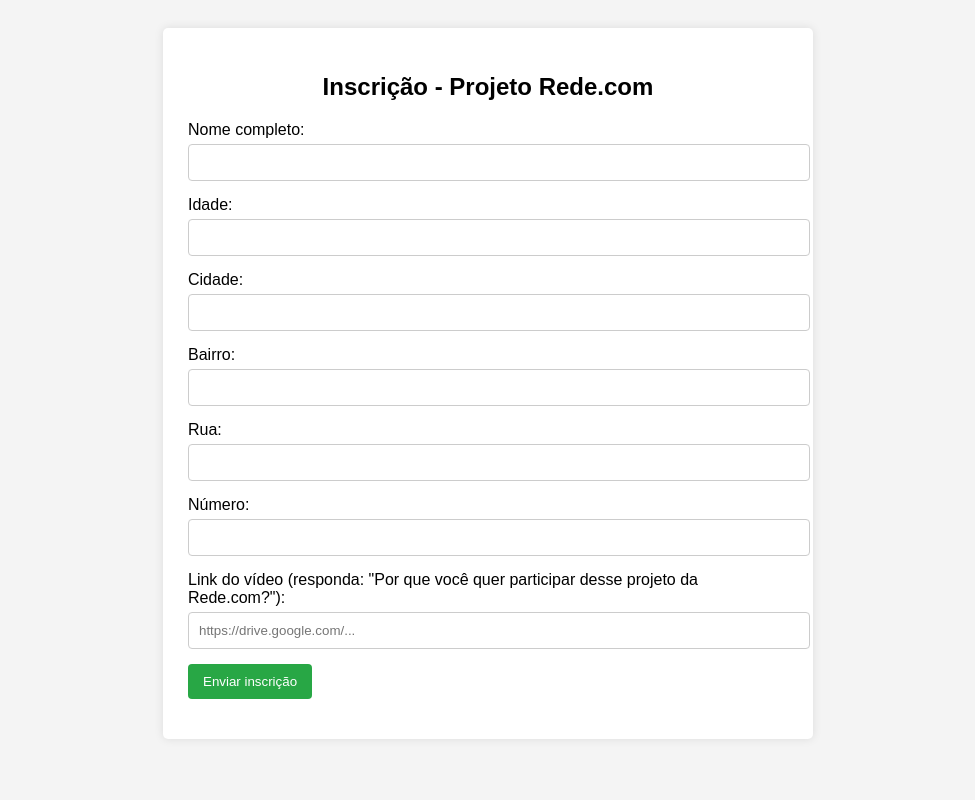
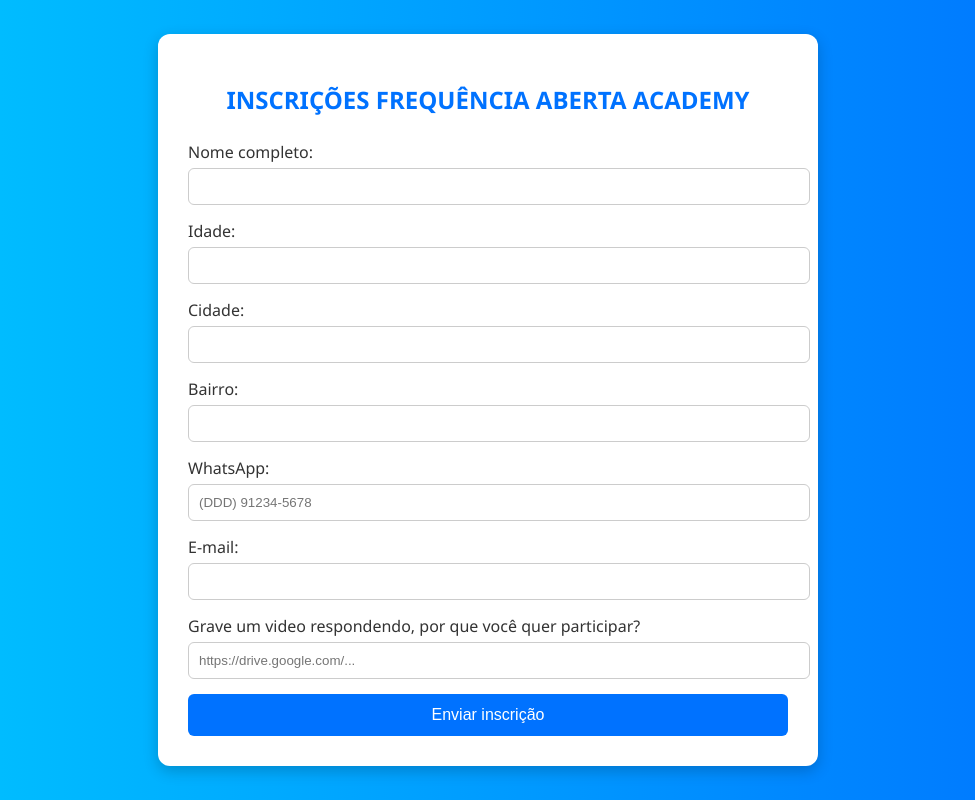
Before and after one commit to Tallysson2k23/testesenvioemail, a plain HTML site: page index.html in a window 1280 px wide. Shown: the whole page, without its empty margins (152-1127 px from the left). Drawn offline with Linux system fonts and the light colour scheme.

Commit message:
atualização de formulario

```diff
--- a/index.html
+++ b/index.html
@@ -2,15 +2,16 @@
 <html lang="pt-BR">
 <head>
   <meta charset="UTF-8">
-  <title>Formulário de Inscrição - Rede.com</title>
+  <title>Inscrição - Projeto Rede.com</title>
+  <meta name="viewport" content="width=device-width, initial-scale=1.0">
   <link rel="stylesheet" href="style.css">
 </head>
 <body>
 
-  <div class="form-container">
-    <h2>Inscrição - Projeto Rede.com</h2>
-    <form action="https://formsubmit.co/frequenciaaberta.rpc@gmail.com" method="POST">
+  <div class="container">
+    <h2>INSCRIÇÕES FREQUÊNCIA ABERTA ACADEMY</h2>
 
+    <form id="formulario" action="https://formsubmit.co/frequenciaaberta.rpc@gmail.com" method="POST" onsubmit="return mostrarSucesso();">
       <div class="form-group">
         <label for="nome">Nome completo:</label>
         <input type="text" id="nome" name="nome_completo" required>
@@ -32,30 +33,41 @@
       </div>
 
       <div class="form-group">
-        <label for="rua">Rua:</label>
-        <input type="text" id="rua" name="rua" required>
+        <label for="whatsapp">WhatsApp:</label>
+        <input type="text" id="whatsapp" name="whatsapp" placeholder="(DDD) 91234-5678" required>
       </div>
 
       <div class="form-group">
-        <label for="numero">Número:</label>
-        <input type="text" id="numero" name="numero" required>
+        <label for="email">E-mail:</label>
+        <input type="email" id="email" name="email" required>
       </div>
 
       <div class="form-group">
-        <label for="linkvideo">Link do vídeo (responda: "Por que você quer participar desse projeto da Rede.com?"):</label>
-        <input type="url" id="linkvideo" name="link_video" placeholder="https://drive.google.com/..." required>
+        <label for="link_video">Grave um video respondendo, por que você quer participar?</label>
+        <input type="url" id="link_video" name="link_video" placeholder="https://drive.google.com/..." required>
       </div>
 
-      <!-- Campos ocultos -->
+      <!-- FormSubmit config -->
       <input type="hidden" name="_captcha" value="false">
-      <input type="hidden" name="_next" value="https://inscricoesfrequencia.netlify.app/sucesso.html">
-      <input type="hidden" name="_subject" value="Nova inscrição para o Projeto Rede.com">
+      <input type="hidden" name="_next" value="">
 
-      <div class="form-group">
-        <button type="submit">Enviar inscrição</button>
-      </div>
+      <button type="submit">Enviar inscrição</button>
     </form>
+
+    <div id="mensagem-sucesso" class="success-message">
+      <h3>✅ Inscrição enviada com sucesso!</h3>
+      <p>Obrigado por se inscrever no projeto Rede.com.<br>Desejamos boa sorte! 🍀</p>
+      <a href="https://www.instagram.com/redepontocom?igsh=YnN4N3QwbDhreXJv" target="_blank">Conheça nosso Instagram @redepontocom</a>
+    </div>
   </div>
+
+  <script>
+    function mostrarSucesso() {
+      document.getElementById("formulario").style.display = "none";
+      document.getElementById("mensagem-sucesso").classList.add("active");
+      return true; // continua com o envio
+    }
+  </script>
 
 </body>
 </html>
--- a/style.css
+++ b/style.css
@@ -1,54 +1,88 @@
 body {
-    font-family: Arial, sans-serif;
-    background-color: #f4f4f4;
-    padding: 20px;
+    font-family: 'Segoe UI', sans-serif;
+    background: linear-gradient(to right, #00c6ff, #0072ff);
+    margin: 0;
+    padding: 0;
+    display: flex;
+    justify-content: center;
+    align-items: center;
+    min-height: 100vh;
+    color: #333;
   }
 
-  .form-container {
-    background-color: #fff;
-    padding: 25px;
-    border-radius: 5px;
+  .container {
+    background: #fff;
+    padding: 30px;
+    border-radius: 12px;
+    box-shadow: 0 5px 15px rgba(0,0,0,0.2);
+    width: 100%;
     max-width: 600px;
-    margin: auto;
-    box-shadow: 0 0 10px rgba(0,0,0,0.1);
+    animation: fadeIn 1s ease-in-out;
   }
 
-  .form-container h2 {
+  h2 {
     text-align: center;
-    margin-bottom: 20px;
+    margin-bottom: 25px;
+    color: #0072ff;
   }
 
   .form-group {
     margin-bottom: 15px;
   }
 
-  .form-group label {
+  label {
     display: block;
     margin-bottom: 5px;
+    font-weight: 500;
   }
 
-  .form-group input,
-  .form-group textarea {
+  input {
     width: 100%;
     padding: 10px;
     border: 1px solid #ccc;
-    border-radius: 4px;
+    border-radius: 6px;
   }
 
-  .form-group textarea {
-    resize: vertical;
-    height: 100px;
+  button {
+    background-color: #0072ff;
+    color: #fff;
+    padding: 12px 18px;
+    border: none;
+    border-radius: 6px;
+    cursor: pointer;
+    width: 100%;
+    font-size: 1rem;
+    transition: background-color 0.3s;
   }
 
-  .form-group button {
-    background-color: #28a745;
-    color: #fff;
-    padding: 10px 15px;
-    border: none;
-    border-radius: 4px;
-    cursor: pointer;
+  button:hover {
+    background-color: #005ec4;
   }
 
-  .form-group button:hover {
-    background-color: #218838;
+  .success-message {
+    display: none;
+    text-align: center;
+    animation: fadeIn 0.8s ease-in-out;
   }
+
+  .success-message.active {
+    display: block;
+  }
+
+  .success-message h3 {
+    color: #28a745;
+    margin-bottom: 10px;
+  }
+
+  .success-message a {
+    display: inline-block;
+    margin-top: 10px;
+    text-decoration: none;
+    color: #0072ff;
+    font-weight: 500;
+  }
+
+  @keyframes fadeIn {
+    from { opacity: 0; transform: translateY(30px); }
+    to { opacity: 1; transform: translateY(0); }
+  }
```
Also changed, not shown: sucesso.html (+59 -30 lines).
